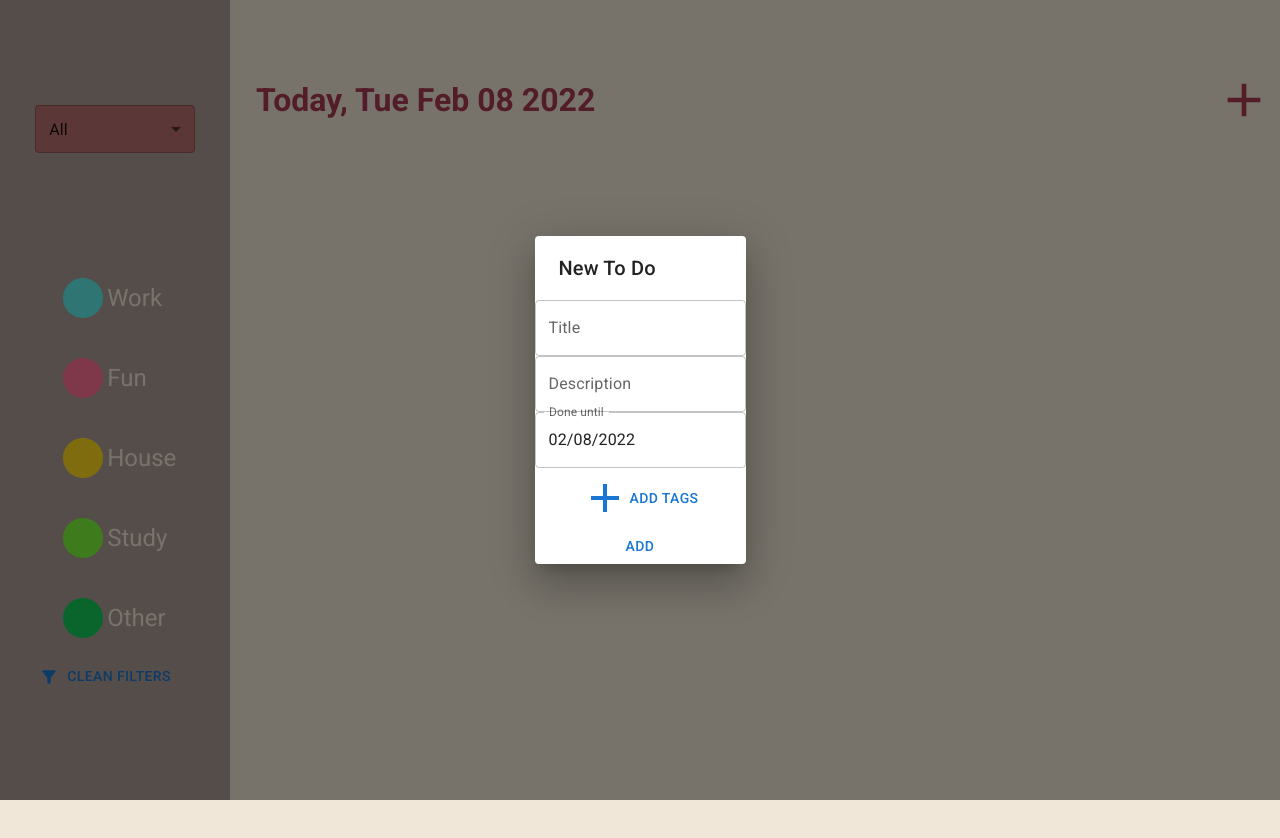
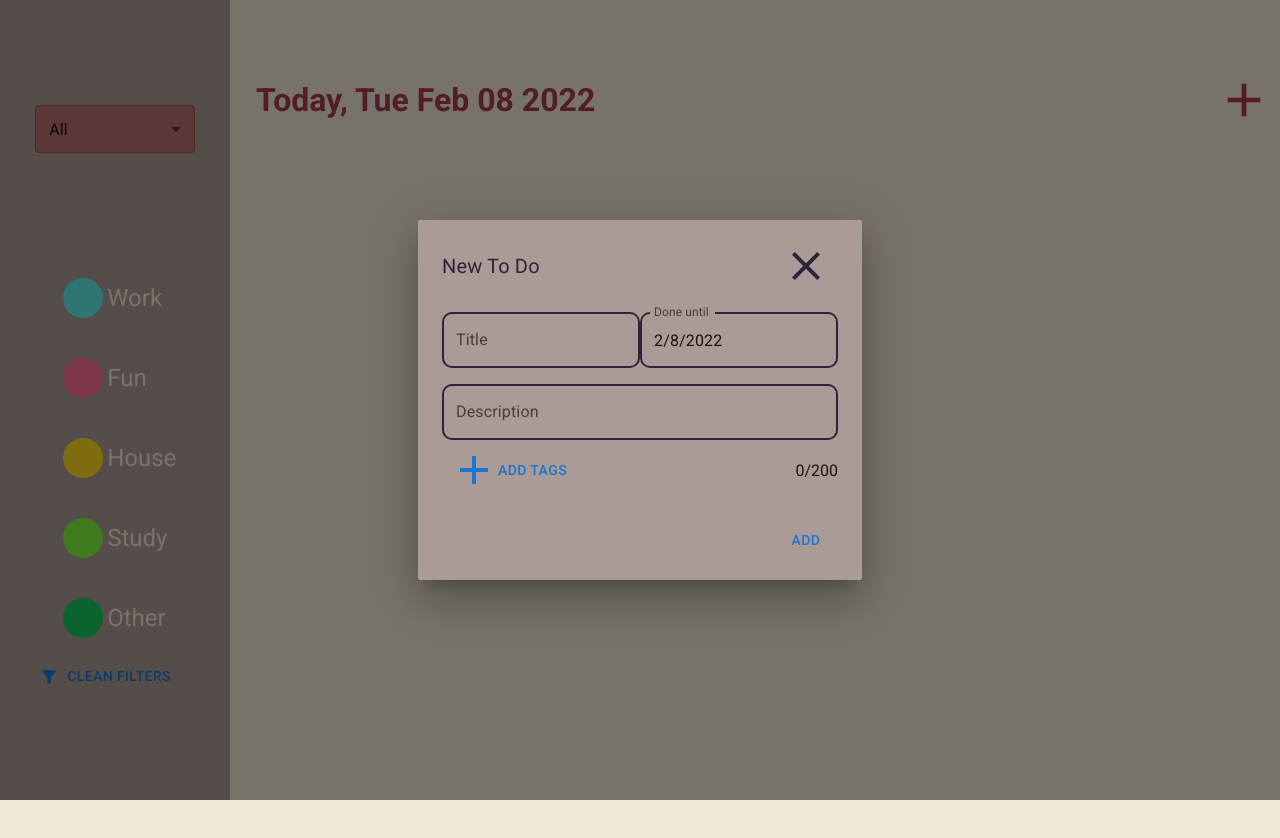
Before and after one commit to vanessa-cl/to-do-list, a React (Create React App) app: page / in a window 1280 px wide. Both pictures are taken after a click on the button 1244 px from the left and 100 px from the top of the page. Shown: the top 838 px of the page. Built offline with nearby package versions, Linux system fonts and the light colour scheme.

Commit message:
basic new to-do dialog styling

```diff
--- a/src/App.scss
+++ b/src/App.scss
@@ -22,11 +22,13 @@
   font-family: 'Roboto', sans-serif;
 }
 
-@mixin flexbox-sizes($flexDirection, $width, $height) {
+@mixin flexbox-sizes($flexDirection, $aiItems, $jcContent, $width, $height) {
   display: flex;
   flex-direction: $flexDirection;
   width: $width;
   height: $height;
+  align-items: $aiItems;
+  justify-content: $jcContent;
 }
 
 body {
@@ -36,17 +38,13 @@ body {
 }
 
 .sidebar {
-  @include flexbox-sizes(column, 18%, 100vh);
+  @include flexbox-sizes(column, center, space-evenly, 18%, 100vh);
   background-color: var(--containerColor);
-  align-items: center;
-  justify-content: space-evenly;
   position: fixed;
 }
 
 .header {
-  @include flexbox-sizes(row, 100%, 25%);
-  justify-content: space-between;
-  align-items: center;
+  @include flexbox-sizes(row, center, space-between, 100%, 25%);
 }
 
 .to-do-board {
@@ -58,7 +56,7 @@ body {
 }
 
 .main-area {
-  @include flexbox-sizes(column, 80%, 100vh);
+  @include flexbox-sizes(column, stretch, flex-start, 80%, 100vh);
   margin-left: 20%;
   margin-bottom: 5rem;
 }
@@ -73,10 +71,8 @@ body {
 }
 
 .to-do-wrapper {
-  @include flexbox-sizes(column, 23rem, 16rem);
+  @include flexbox-sizes(column, center, space-around, 23rem, 16rem);
   background-color: var(--secondaryColor);
-  justify-content: space-around;
-  align-items: center;
   padding: 1rem;
   box-shadow: 0px 4px 4px rgba(0, 0, 0, 0.25);
   border-radius: 10px;
@@ -84,15 +80,12 @@ body {
 
 .to-do-header,
 .to-do-footer {
-  @include flexbox-sizes(row, 100%, 2rem);
-  justify-content: space-between;
-  align-items: center;
+  @include flexbox-sizes(row, center, space-between, 100%, 2rem);
   margin: 1rem;
 }
 
 .to-do-aside {
-  @include flexbox-sizes(row, 8rem, 100%);
-  align-items: center;
+  @include flexbox-sizes(row, center, flex-start, 8rem, 100%);
 }
 
 .to-do-icon {
@@ -118,7 +111,7 @@ body {
 }
 
 .to-do-filter {
-  @include flexbox-sizes(row, 10rem, 3rem);
+  @include flexbox-sizes(row, stretch, flex-start, 10rem, 3rem);
   background-color: var(--secondaryColor);
   border-radius: 10px;
   border: none;
@@ -129,9 +122,7 @@ body {
 }
 
 .nav-link {
-  @include flexbox-sizes(row, 10rem, 5rem);
-  align-items: center;
-  justify-content: flex-start;
+  @include flexbox-sizes(row, center, flex-start, 10rem, 5rem);
   padding: 1.5rem;
   font-size: 1.5rem;
   color: var(--primaryColor);
@@ -167,3 +158,46 @@ body {
 .other-tag {
   color: var(--otherTag);
 }
+
+.to-do-dialog-wrapper {
+  background-color: var(--containerColor);
+}
+
+.to-do-dialog-title {
+  font-weight: normal;
+  color: var(--firstTextColor);
+}
+
+.to-do-dialog-close {
+  color: var(--firstTextColor);
+}
+
+.to-do-dialog-header,
+.to-do-form-row {
+  @include flexbox-sizes(row, center, space-between, 100%, auto);
+}
+
+.to-do-form {
+  @include flexbox-sizes(column, stretch, flex-start, 100%, 100%);
+  padding: 0 1.5rem;
+}
+
+.to-do-form-row {
+  margin-bottom: 1rem;
+}
+
+.to-do-form-input {
+  color: var(--secondTextColor);
+}
+
+.to-do-form-tags {
+  height: 3rem;
+}
+
+.to-do-form-desc {
+  height: 5rem;
+}
+
+.to-do-form-date {
+  width: 5rem;
+}
--- a/src/Components/NewToDo/NewToDo.jsx
+++ b/src/Components/NewToDo/NewToDo.jsx
@@ -1,4 +1,5 @@
 import React, { useState, useEffect } from "react";
+import { styled } from "@mui/material/styles";
 import TextField from "@mui/material/TextField";
 import { LocalizationProvider } from "@mui/x-date-pickers/LocalizationProvider";
 import { AdapterDateFns } from "@mui/x-date-pickers/AdapterDateFns";
@@ -11,6 +12,8 @@ import CircleIcon from "@mui/icons-material/Circle";
 import Select from "@mui/material/Select";
 import MenuItem from "@mui/material/MenuItem";
 import AddIcon from "@mui/icons-material/Add";
+import CloseIcon from "@mui/icons-material/Close";
+import Box from "@mui/material/Box";
 
 const INITIAL_FORM_STATE = {
   id: "",
@@ -21,9 +24,25 @@ const INITIAL_FORM_STATE = {
   tags: [],
 }
 
+const ToDoInput = styled(TextField)({
+  '& .MuiOutlinedInput-root': {
+    '& fieldset': {
+      borderColor: "#2F243A",
+      borderWidth: "2px",
+      borderRadius: "10px"
+    }
+
+  }
+})
+
 export default function NewToDo({ open, onHide, onEditToDo }) {
   const [toDoForm, setToDoForm] = useState(INITIAL_FORM_STATE);
   const [openSelect, setOpenSelect] = useState(false);
+  const [letterCounter, setLetterCount] = useState(0);
+
+  useEffect(() => {
+    setLetterCount(toDoForm.description.length)
+  }, [toDoForm.description])
 
   const handleOpenSelect = () => {
     setOpenSelect(true);
@@ -44,7 +63,7 @@ export default function NewToDo({ open, onHide, onEditToDo }) {
   // }));
   // }, [onEditToDo]);
 
-  const handleChange = (event) => {
+  const handleFormChange = (event) => {
     return setToDoForm(() => {
       const auxValues = { ...toDoForm };
       auxValues[event.target.name] = event.target.value;
@@ -64,37 +83,51 @@ export default function NewToDo({ open, onHide, onEditToDo }) {
 
   return (
     <Dialog
-      className="edit-modal-wrapper"
       open={open}
       onClose={() => onHide()}
+      maxWidth={"xs"}
+      fullWidth={true}
     >
-      <DialogTitle>New To Do</DialogTitle>
-      <TextField
+      <Box className="to-do-dialog-wrapper">
+        <DialogTitle className="to-do-dialog-header">
+          <p className="to-do-dialog-title">New To Do</p>
+          <Button onClick={() => onHide()}>
+            <CloseIcon sx={{ fontSize: "3rem" }} className="to-do-dialog-close" />
+          </Button>
+        </DialogTitle>
+        <form className="to-do-form">
+          <section className="to-do-form-row">
+            <ToDoInput
               id="title"
               name="title"
+              className="to-do-form-input"
               value={toDoForm.title}
               autoComplete="off"
-        onChange={(event) => handleChange(event)}
+              onChange={(event) => handleFormChange(event)}
               label="Title"
             />
-      <TextField
-        id="description"
-        name="description"
-        value={toDoForm.description}
-        autoComplete="off"
-        onChange={(event) => handleChange(event)}
-        label="Description"
-      />
             <LocalizationProvider dateAdapter={AdapterDateFns}>
-        <DatePicker
+              <ToDoInput
                 id="dueDate"
                 name="dueDate"
+                className="to-do-form-input"
                 value={toDoForm.dueDate}
                 onChange={(event) => setToDoForm({ ...toDoForm, dueDate: new Date(event).toLocaleDateString() })}
                 label="Done until"
                 renderInput={(params) => <TextField {...params} />}
               />
             </LocalizationProvider>
+          </section>
+          <ToDoInput
+            id="description"
+            name="description"
+            className="to-do-form-input"
+            value={toDoForm.description}
+            autoComplete="off"
+            onChange={(event) => handleFormChange(event)}
+            label="Description"
+          />
+          <section className="to-do-form-row">
             <Button onClick={() => handleOpenSelect()}>
               <AddIcon sx={{ fontSize: "3rem" }} />
               Add tags
@@ -130,20 +163,25 @@ export default function NewToDo({ open, onHide, onEditToDo }) {
                 <p>Other</p>
               </MenuItem>
             </Select>
-      <div>
-        <div className="selected-to-do-tags">
+            <p>{letterCounter}/200</p>
+          </section>
+          <section className="to-do-form-row">
+            <div className="to-do-form-tags">
               {toDoForm.tags.map((tag, index) => {
                 return (
                   <CircleIcon key={index} sx={{ fontSize: "3rem" }} className={`${tag}-tag`}></CircleIcon>
                 )
               })}
             </div>
-      </div>
             <Button
               onClick={() => onSubmit()}
             >
               Add
             </Button>
+          </section>
+        </form>
+      </Box>
+
     </Dialog>
   )
 };
```
Lines whose indentation alone changed are shown as unchanged.
